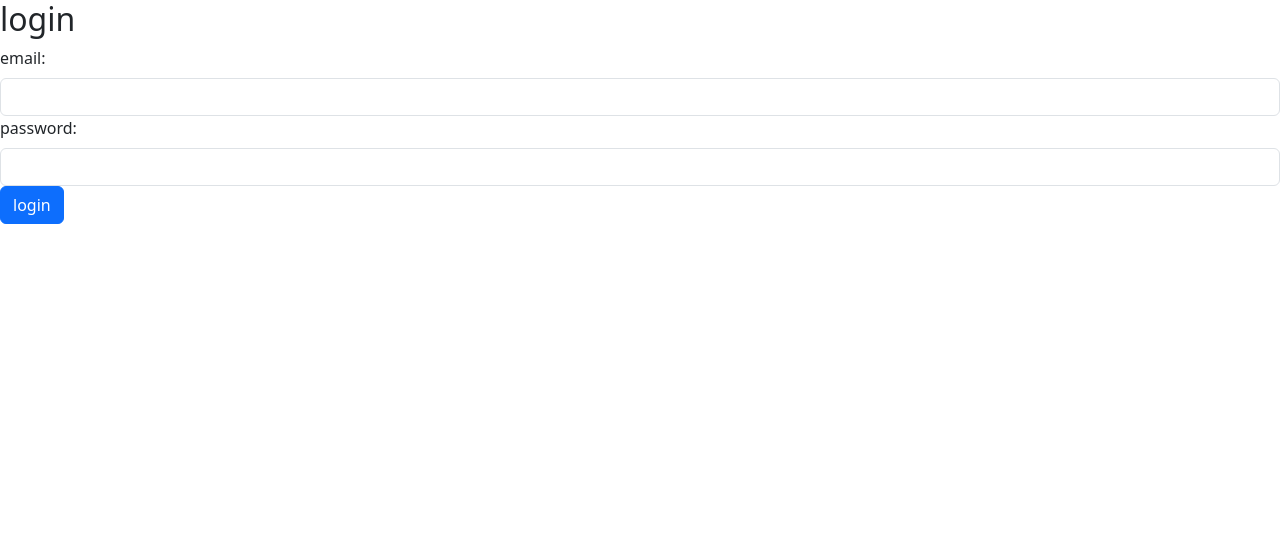
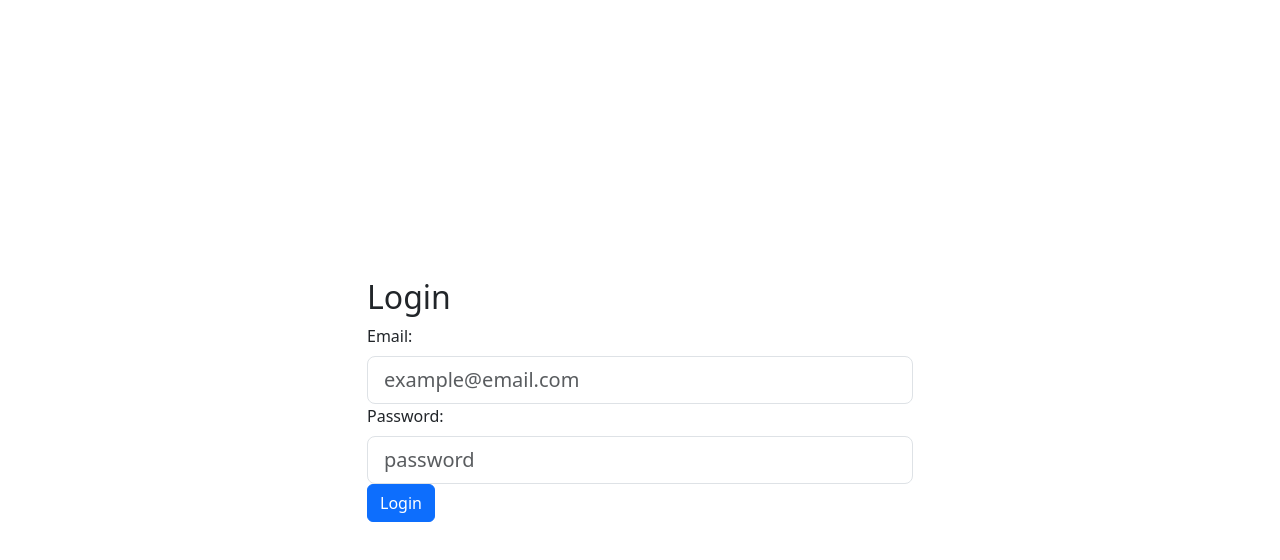
Before and after one commit to modaralgayal/WebShop-Repo, a React (Vite) app in the folder Frontend/web-shop/: page /auth/login in a window 1280 px wide. Shown: the top 560 px of the page. Built offline with nearby package versions, Linux system fonts and the light colour scheme; the HTML template or start-up script is replaced by a standard one.

Commit message:
styling and shop basket

```diff
--- a/Frontend/web-shop/index.html
+++ b/Frontend/web-shop/index.html
@@ -2,7 +2,10 @@
 <html lang="en">
   <head>
     <meta charset="UTF-8" />
-    <link rel="icon" type="image/svg+xml" href="/vite.svg" />
+    <link rel="stylesheet" type="image/svg+xml"
+    href="https://cdn.jsdelivr.net/npm/bootstrap@5.3.0/dist/css/bootstrap.min.css"
+    integrity="sha384-9ndCyUaIbzAi2FUVXJi0CjmCapSmO7SnpJef0486qhLnuZ2cdeRhO02iuK6FUUVM"
+    crossorigin="anonymous" />
     <meta name="viewport" content="width=device-width, initial-scale=1.0" />
     <title>Vite + React + TS</title>
   </head>
--- a/Frontend/web-shop/src/Pages/home.tsx
+++ b/Frontend/web-shop/src/Pages/home.tsx
@@ -1,5 +1,7 @@
-import { Button, Container, Row, Col } from 'react-bootstrap';
+import { Button, Container, Card } from 'react-bootstrap';
 import { useNavigate } from 'react-router-dom';
+import 'bootstrap/dist/css/bootstrap.min.css'
+
 
 const HomePage = () => {
     const navigate = useNavigate()
@@ -15,20 +17,30 @@ const HomePage = () => {
   };
 
   return (
-    <Container className="mt-5">
-      <Row className="justify-content-md-center">
-        <Col md="auto">
-          <h1>Welcome</h1>
-          <Button variant="primary" onClick={handleCreateUser} className="mr-3">
-            Create User
-          </Button>
-          <Button variant="success" onClick={handleLogin}>
-            Login
-          </Button>
-        </Col>
-      </Row>
-    </Container>
+    <div style={{ minHeight: '100vh', position: 'relative' }}>
+      <Container className="d-flex flex-column justify-content-center align-items-center vh-100">
+        <Card className="p-5 border-5" style={{ backgroundColor: "darkslategray", border: '2px solid' }}>
+          <Card.Body className="text-center">
+            <h1 style={{ color: 'white' }}>Welcome To My Webshop</h1>
+            <div className="d-flex justify-content-center">
+              <Button variant="primary" onClick={handleCreateUser} className="mb-3 mx-2" style={{ minWidth: '120px' }}>
+                Create User
+              </Button>
+              <Button variant="success" onClick={handleLogin} className="mb-3 mx-2" style={{ minWidth: '120px' }}>
+                Login
+              </Button>
+            </div>
+          </Card.Body>
+        </Card>
+      </Container>
+
+      {/* Line with text */}
+      <div style={{ width: '100%', borderTop: '1px solid #ccc', textAlign: 'center', position: 'absolute', bottom: '0', padding: '20px' }}>
+        Learn More - Additional Information Here
+      </div>
+    </div>
   );
 };
 
+
 export default HomePage;
--- a/Frontend/web-shop/src/Pages/loginPage.tsx
+++ b/Frontend/web-shop/src/Pages/loginPage.tsx
@@ -1,7 +1,7 @@
 import { useState } from 'react';
 import userService from '../Services/users';
-import { Form, Button } from 'react-bootstrap';
-
+import { Container, Row, Col, Form, Button } from 'react-bootstrap';
+import 'bootstrap/dist/css/bootstrap.min.css'
 
 const Login = () => {
     const [email, setEmail] = useState('');
@@ -19,29 +19,39 @@ const Login = () => {
     };
 
     return (
-        <div>
-            <h2>login</h2>
+        <div className="App Header d-flex justify-content-center align-items-center vh-100">
+            <Container>
+                <Row className="justify-content-center">
+                    <Col md={6}>
+                        <h2>Login</h2>
                         <Form onSubmit={handleLogin}>
                             <Form.Group>
-                    <Form.Label>email:</Form.Label>
+                                <Form.Label>Email:</Form.Label>
                                 <Form.Control
-                        type="text"
+                                    type="email"
                                     value={email}
+                                    placeholder="example@email.com"
+                                    size='lg'
                                     onChange={(e) => setEmail(e.target.value)}
                                 />
                             </Form.Group>
                             <Form.Group>
-                    <Form.Label>password:</Form.Label>
+                                <Form.Label>Password:</Form.Label>
                                 <Form.Control
                                     type="password"
                                     value={password}
+                                    placeholder="password"
+                                    size='lg'
                                     onChange={(e) => setPassword(e.target.value)}
                                 />
                             </Form.Group>
                             <Button variant="primary" type="submit">
-                    login
+                                Login
                             </Button>
                         </Form>
+                    </Col>
+                </Row>
+            </Container>
         </div>
     )
 }
--- a/Frontend/web-shop/src/Pages/register.tsx
+++ b/Frontend/web-shop/src/Pages/register.tsx
@@ -18,6 +18,7 @@ const CreateUserForm = () => {
   };
 
   return (
+    <div className="App Header d-flex justify-content-center align-items-center vh-100">
       <Container className="mt-5">
         <Row className="justify-content-md-center">
           <Col md="6">
@@ -57,6 +58,7 @@ const CreateUserForm = () => {
           </Col>
         </Row>
       </Container>
+    </div>
   );
 };
 
```
Also changed, not shown: 2 other files (tests, documents, lock files or other folders). Lines whose indentation alone changed are shown as unchanged.
